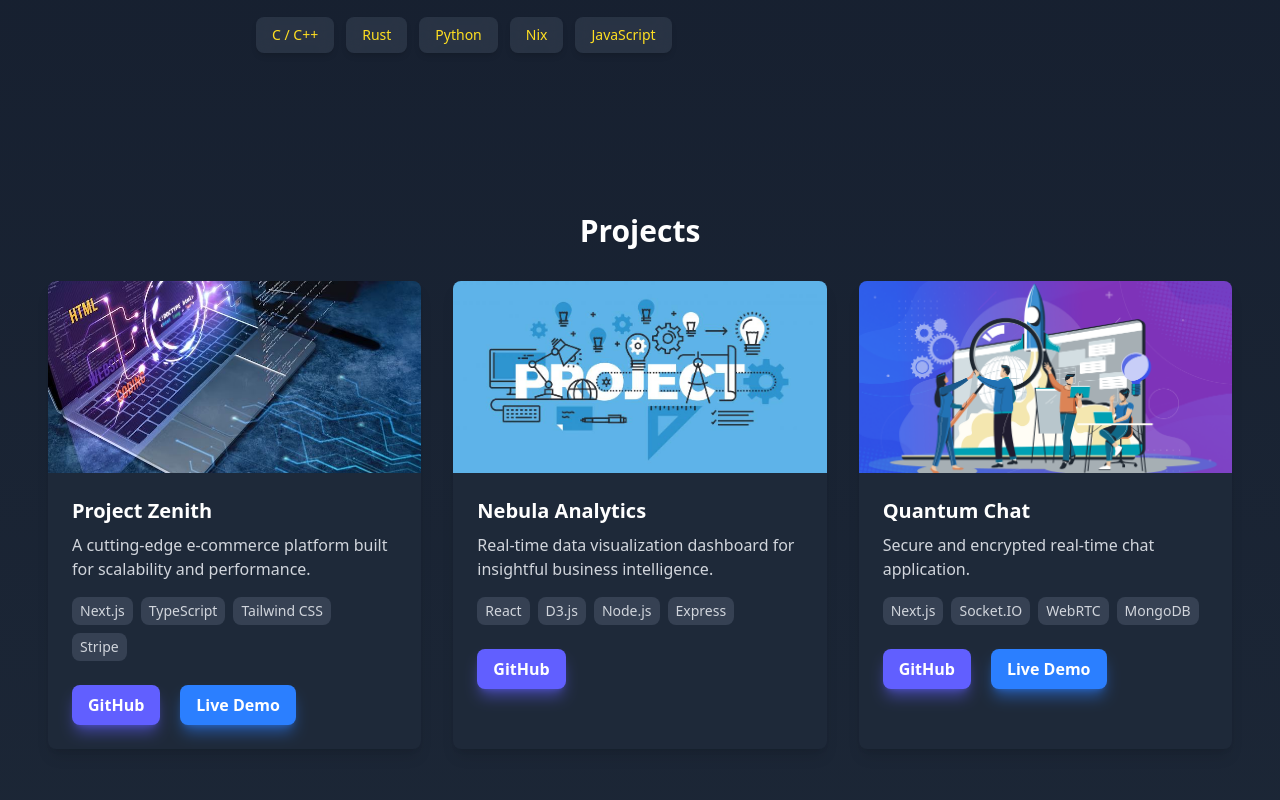
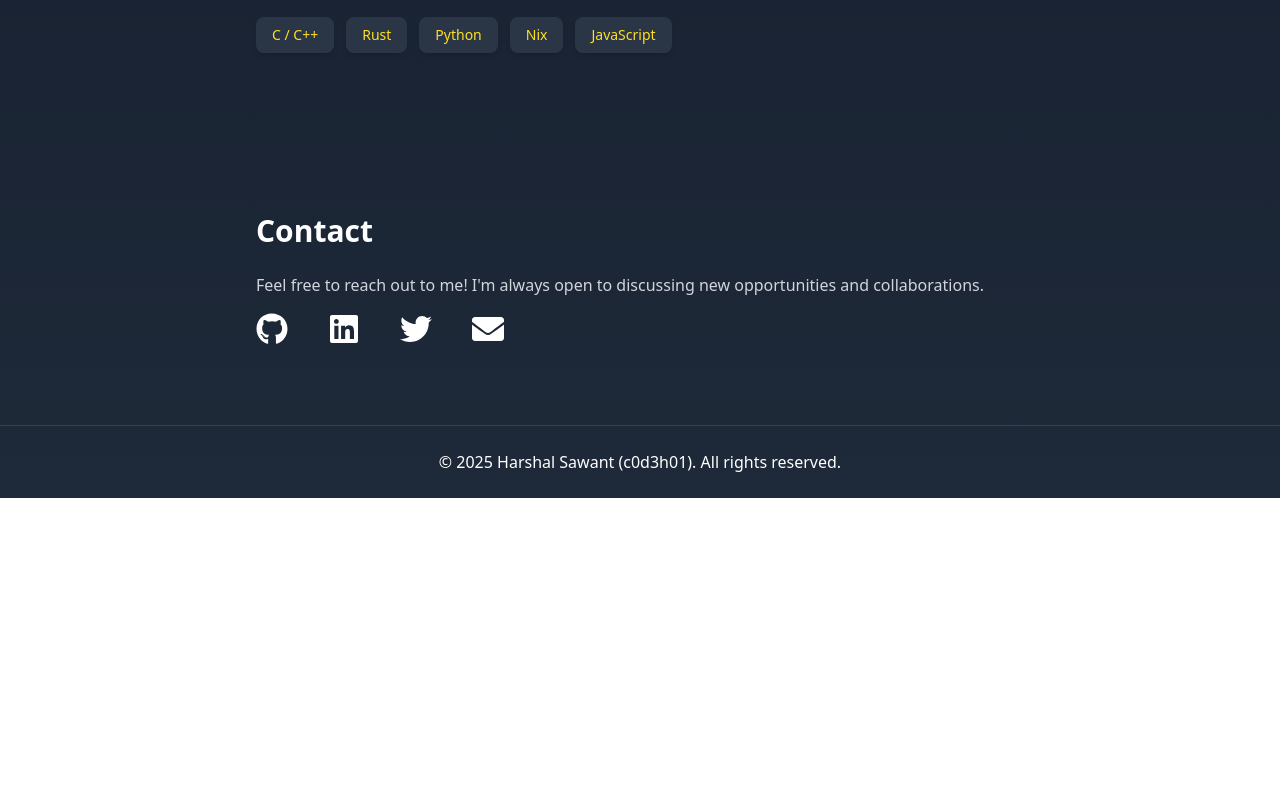
Before and after one commit to c0d3h01/c0d3h01.org, a React (Vite) app: page / in a window 1280 px wide. Shown: the part 1140-1940 px from the top of the page. After the commit the page ends 1638 px from the top, so only its background shows below. Built offline with nearby package versions, Linux system fonts and the light colour scheme.

Commit message:
chore(project): removed project section

```diff
--- a/src/App.tsx
+++ b/src/App.tsx
@@ -1,45 +1,8 @@
 import Header from './components/Header';
 import Hero from './components/Hero';
 import About from './components/About';
-import ProjectsSection from './components/ProjectsSection';
 import Contact from './components/Contact';
 import Footer from './components/Footer';
-// import { SplineScene } from './components/Spline';
-
-interface Project {
-  title: string;
-  description: string;
-  imageUrl: string;
-  technologies: string[];
-  githubLink?: string;
-  liveLink?: string;
-}
-
-const projects: Project[] = [
-  {
-    title: "Project Zenith",
-    description: "A cutting-edge e-commerce platform built for scalability and performance.",
-    imageUrl: "/project1.jpg",
-    technologies: ["Next.js", "TypeScript", "Tailwind CSS", "Stripe"],
-    githubLink: "https://github.com/c0d3h01/project-zenith",
-    liveLink: "https://project-zenith.com",
-  },
-  {
-    title: "Nebula Analytics",
-    description: "Real-time data visualization dashboard for insightful business intelligence.",
-    imageUrl: "/project2.jpg",
-    technologies: ["React", "D3.js", "Node.js", "Express"],
-    githubLink: "https://github.com/c0d3h01/nebula-analytics",
-  },
-  {
-    title: "Quantum Chat",
-    description: "Secure and encrypted real-time chat application.",
-    imageUrl: "/project3.png",
-    technologies: ["Next.js", "Socket.IO", "WebRTC", "MongoDB"],
-    githubLink: "https://github.com/c0d3h01/nebula-analytics",
-    liveLink: "https://quantum-chat.app",
-  },
-];
 
 function App() {
   return (
@@ -47,9 +10,7 @@ function App() {
       <Header />
       <main className="flex-grow flex flex-col items-center justify-center px-6 md:px-12">
         <Hero />
-        {/* <SplineScene scene="https://prod.spline.design/kZDDjO5HuC9GJUM2/scene.splinecode" className="w-full h-[200px]" /> */}
         <About />
-        <ProjectsSection projects={projects} />
         <Contact />
       </main>
       <Footer />
--- a/src/components/Header.tsx
+++ b/src/components/Header.tsx
@@ -4,7 +4,7 @@ import { Menu, X } from 'lucide-react';
 // Define navigation items in an array for better maintainability and to reduce repetition
 const navItems = [
   { href: '#about', label: 'About' },
-  { href: '#projects', label: 'Projects' },
+  // { href: '#projects', label: 'Projects' },
   { href: '#contact', label: 'Contact' },
   {
     href: '/resume.pdf',
--- a/src/components/Hero.tsx
+++ b/src/components/Hero.tsx
@@ -7,7 +7,7 @@ const HERO_CONTENT = {
   descriptionIntro: "I'm a Computer Science student pursuing a Bachelor's in Computer Applications, ",
   descriptionFocus: "always exploring and building new technologies for our ",
   descriptionHighlight: "Green Earth.",
-  ctaText: "View My Work",
+  ctaText: "View My Work (soon...)",
   ctaLink: "#projects",
 };
 
--- a/src/components/ProjectCard.tsx
+++ /dev/null
@@ -1,57 +0,0 @@
-interface ProjectCardProps {
-  project: {
-    title: string;
-    description: string;
-    imageUrl: string;
-    technologies: string[];
-    githubLink?: string;
-    liveLink?: string;
-  };
-}
-
-const ProjectCard: React.FC<ProjectCardProps> = ({ project }) => {
-  const openLink = (url?: string) => {
-    if (url) {
-      window.open(url, '_blank', 'noopener,noreferrer');
-    }
-  };
-
-  return (
-    <div className="bg-gray-800 rounded-lg shadow-lg overflow-hidden">
-      <img src={project.imageUrl} alt={project.title} className="w-full h-48 object-cover transition-all duration-300 hover:scale-110" />
-      <div className="p-6">
-        <h3 className="text-xl font-bold mb-2">{project.title}</h3>
-        <p className="text-gray-300 mb-4">{project.description}</p>
-        <div className="mb-4">
-          {project.technologies.map((tech, i) => (
-            <span key={i} className="inline-block bg-gray-700 text-gray-300 px-2 py-1 rounded-lg text-sm mr-2 mb-2">
-              {tech}
-            </span>
-          ))}
-        </div>
-        <div className="flex space-x-5">
-          {project.githubLink && (
-            <button
-              onClick={() => openLink(project.githubLink)}
-              className="bg-indigo-500 text-white hover:underline font-bold py-2 px-4 rounded-lg transition duration-300 shadow-lg shadow-indigo-500/50 transition-all duration-300 hover:scale-110"
-              aria-label={`View ${project.title} on GitHub`}
-            >
-              GitHub
-            </button>
-          )}
-          {project.liveLink && (
-            <button
-              onClick={() => openLink(project.liveLink)}
-              className="bg-blue-500 text-white hover:underline font-bold py-2 px-4 rounded-lg transition duration-300 shadow-lg shadow-blue-500/50 transition-all duration-300 hover:scale-110"
-              aria-label={`View live demo of ${project.title}`}
-            >
-              Live Demo
-            </button>
-          )}
-        </div>
-      </div>
-    </div>
-  );
-};
-
-export default ProjectCard;
--- a/src/components/ProjectsSection.tsx
+++ /dev/null
@@ -1,27 +0,0 @@
-import ProjectCard from './ProjectCard';
-
-interface ProjectsSectionProps {
-    projects: {
-        title: string;
-        description: string;
-        imageUrl: string;
-        technologies: string[];
-        githubLink?: string;
-        liveLink?: string;
-    }[];
-}
-
-const ProjectsSection: React.FC<ProjectsSectionProps> = ({projects}) => {
-  return (
-    <section id="projects" className="py-20 w-full">
-      <h2 className="text-3xl font-bold mb-8 text-center">Projects</h2>
-      <div className="grid grid-cols-1 md:grid-cols-2 lg:grid-cols-3 gap-8">
-        {projects.map((project, index) => (
-          <ProjectCard key={index} project={project} />
-        ))}
-      </div>
-    </section>
-  );
-};
-
-export default ProjectsSection;
--- a/src/components/Spline.tsx
+++ /dev/null
@@ -1,22 +0,0 @@
-import { Suspense, lazy } from 'react';
-
-const Spline = lazy(() => import('@splinetool/react-spline'));
-
-interface SplineSceneProps {
-  scene: string;
-  className?: string;
-}
-
-export function SplineScene({ scene, className }: SplineSceneProps) {
-  return (
-    <Suspense
-      fallback={
-        <div className="w-full h-full flex items-center justify-center">
-          <span className="loader"></span>
-        </div>
-      }
-    >
-      <Spline scene={scene} className={className} />
-    </Suspense>
-  );
-}
```
